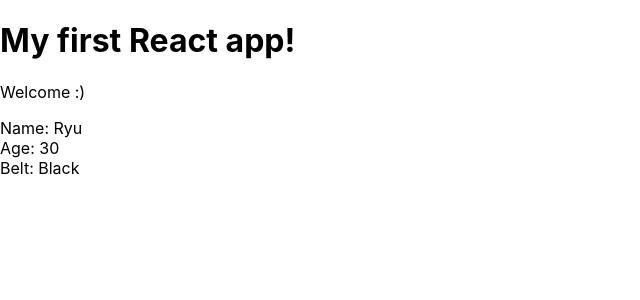
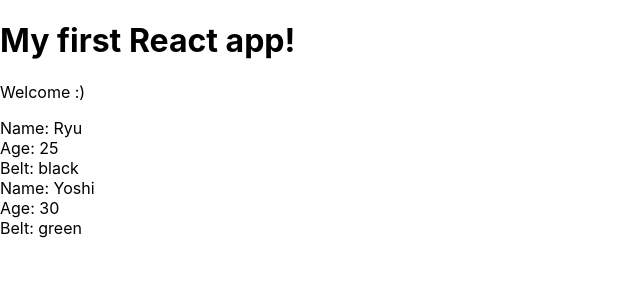
Before and after one commit to xboudsady/react-redux, a React (Create React App) app in the folder myapp/: page / in a window 1280 px wide. Shown: the top 300 px of the page, without its empty margins (0-640 px from the left). Built offline with nearby package versions, Linux system fonts and the light colour scheme.

Commit message:
Added our first properties

```diff
--- a/myapp/src/App.js
+++ b/myapp/src/App.js
@@ -8,7 +8,8 @@
         <div className="App">
             <h1>My first React app!</h1>
             <p>Welcome :)</p>
-            <Ninjas />
+            <Ninjas name="Ryu" age="25" belt="black" />
+            <Ninjas name="Yoshi" age="30" belt="green" />
         </div>
     );
   }
--- a/myapp/src/Ninjas.js
+++ b/myapp/src/Ninjas.js
@@ -2,11 +2,14 @@
 
 class Ninjas extends Component {
     render() {
+        // console.log(this.props);
+        const { name, age, belt } = this.props
+
         return(
             <div className="ninja">
-                <div>Name: Ryu</div>
-                <div>Age: 30</div>
-                <div>Belt: Black</div>
+                <div>Name: { name }</div>
+                <div>Age: { age }</div>
+                <div>Belt: { belt }</div>
             </div>
         )
     }
```
